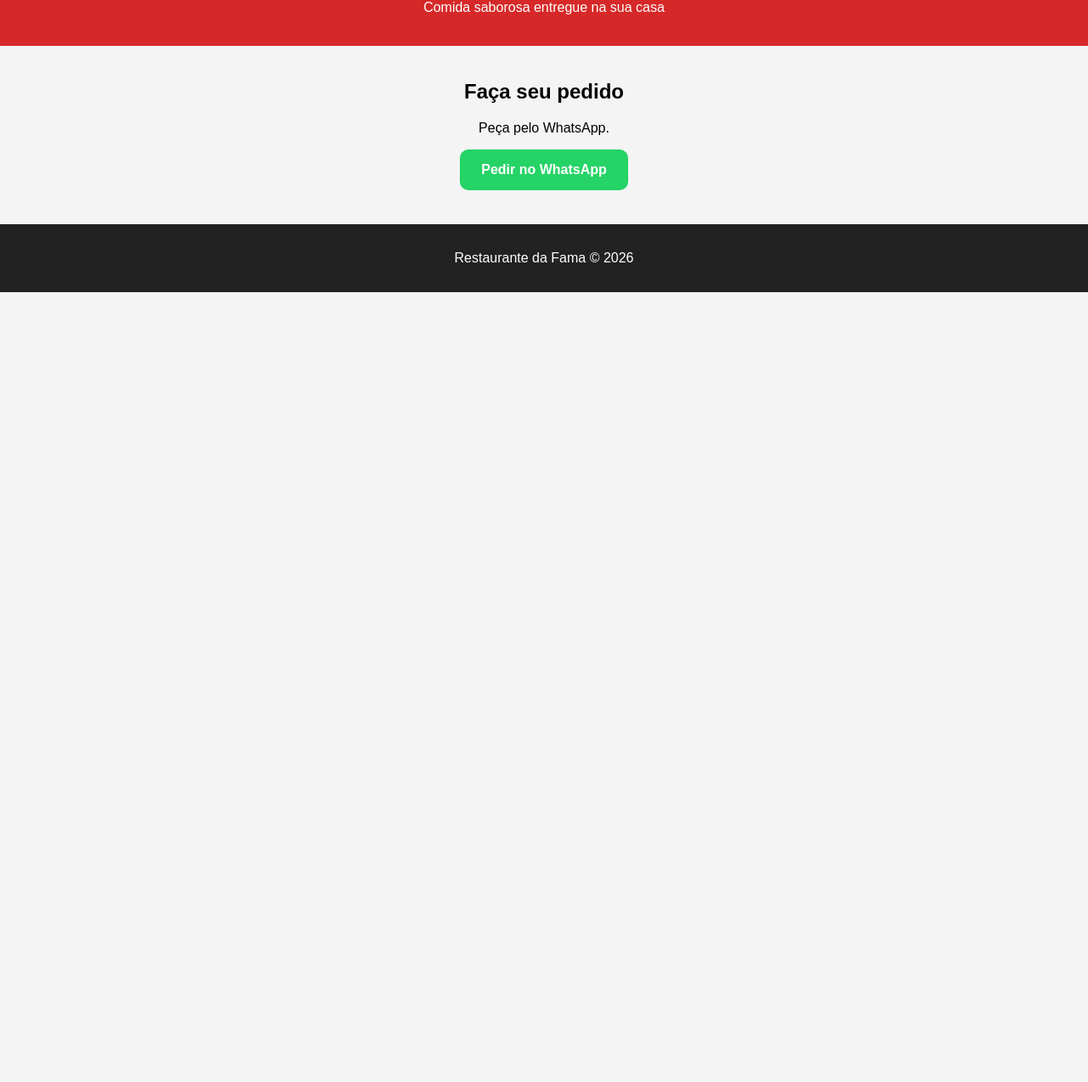
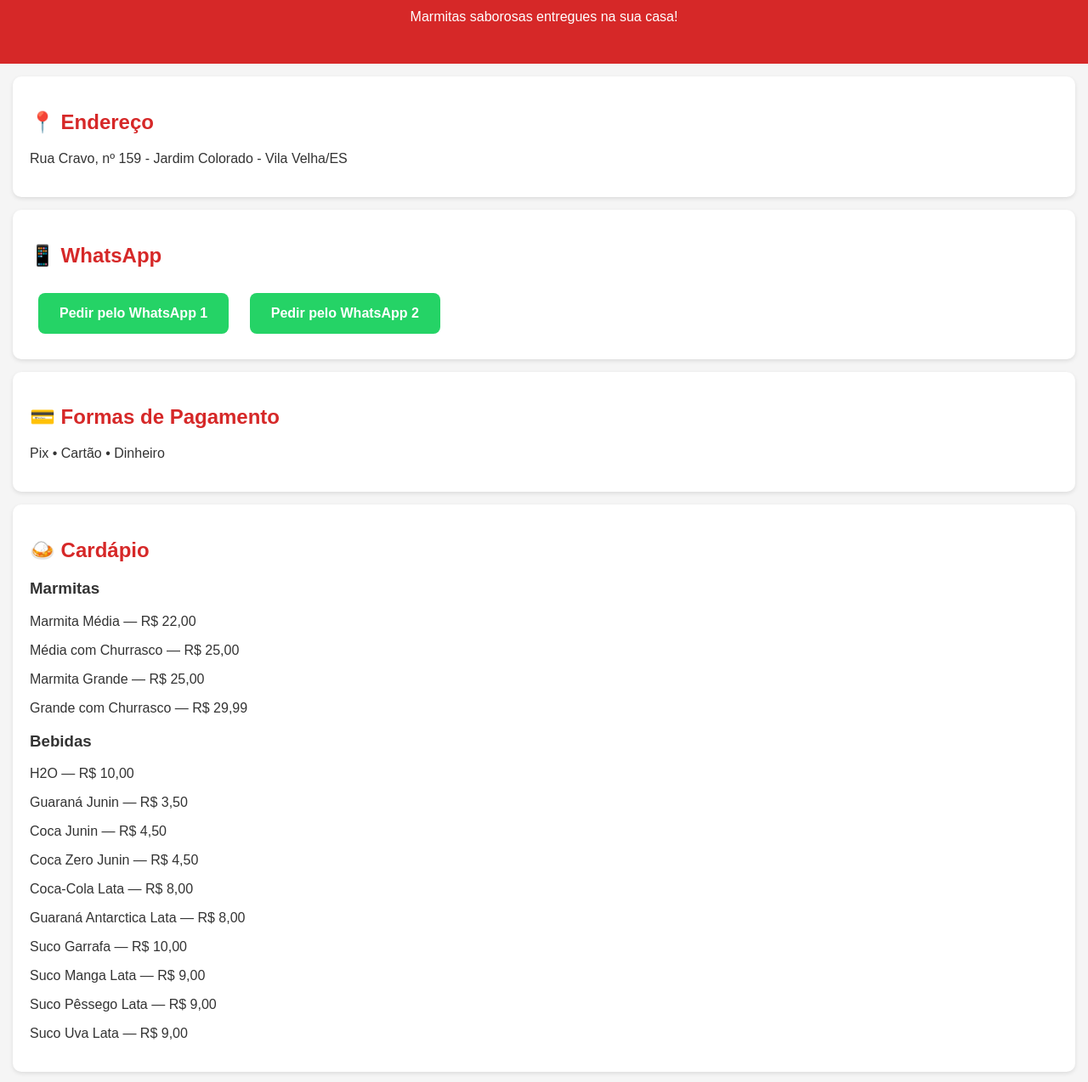
Before and after one commit to famadelivery/-restaurante-da-fama, a plain HTML site: page index.html in a window 1280 px wide. Shown: the part 100-1374 px from the top of the page at 85% size. Before the commit the page ends 800 px from the top, so only its background shows below. Drawn offline with Linux system fonts and the light colour scheme.

Commit message:
Enhance index.html with new sections and styles
Updated content and styles in index.html for improved presentation and added new sections.

```diff
--- a/index.html
+++ b/index.html
@@ -4,53 +4,131 @@
 <meta charset="UTF-8">
 <meta name="viewport" content="width=device-width, initial-scale=1.0">
 <title>Restaurante da Fama</title>
+
 <style>
 body{
 font-family:Arial,sans-serif;
 margin:0;
-padding:0;
-background:#f4f4f4;
-text-align:center;
+background:#f5f5f5;
+color:#333;
 }
+
 header{
 background:#d62828;
 color:white;
+padding:30px;
+text-align:center;
+}
+
+section{
+background:white;
+margin:15px;
 padding:20px;
+border-radius:10px;
+box-shadow:0 2px 5px rgba(0,0,0,0.1);
 }
-section{
-padding:20px;
+
+h2{
+color:#d62828;
 }
+
 .botao{
 display:inline-block;
+background:#25D366;
+color:white;
 padding:15px 25px;
-background:#25d366;
-color:white;
 text-decoration:none;
-border-radius:10px;
+border-radius:8px;
 font-weight:bold;
+margin:10px;
 }
+
 footer{
 background:#222;
 color:white;
-padding:15px;
+text-align:center;
+padding:20px;
 margin-top:20px;
 }
 </style>
 </head>
+
 <body>
 
 <header>
-<h1>Restaurante da Fama</h1>
-<p>Comida saborosa entregue na sua casa</p>
+<h1>🍽️ Restaurante da Fama</h1>
+<p>Marmitas saborosas entregues na sua casa!</p>
 </header>
 
 <section>
-<h2>Faça seu pedido</h2>
-<p>Peça pelo WhatsApp.</p>
+<h2>📍 Endereço</h2>
+<p>Rua Cravo, nº 159 - Jardim Colorado - Vila Velha/ES</p>
+</section>
 
-<a class="botao" href="https://wa.me/5500000000000">
-Pedir no WhatsApp
+<section>
+<h2>📱 WhatsApp</h2>
+
+<a class="botao" href="https://wa.me/5527997363750">
+Pedir pelo WhatsApp 1
 </a>
+
+<a class="botao" href="https://wa.me/5527996092474">
+Pedir pelo WhatsApp 2
+</a>
+</section>
+
+<section>
+<h2>💳 Formas de Pagamento</h2>
+<p>Pix • Cartão • Dinheiro</p>
+</section>
+
+<section>
+<h2>🍛 Cardápio</h2>
+
+<h3>Marmitas</h3>
+
+<p>Marmita Média — R$ 22,00</p>
+<p>Média com Churrasco — R$ 25,00</p>
+<p>Marmita Grande — R$ 25,00</p>
+<p>Grande com Churrasco — R$ 29,99</p>
+
+<h3>Bebidas</h3>
+
+<p>H2O — R$ 10,00</p>
+<p>Guaraná Junin — R$ 3,50</p>
+<p>Coca Junin — R$ 4,50</p>
+<p>Coca Zero Junin — R$ 4,50</p>
+<p>Coca-Cola Lata — R$ 8,00</p>
+<p>Guaraná Antarctica Lata — R$ 8,00</p>
+<p>Suco Garrafa — R$ 10,00</p>
+<p>Suco Manga Lata — R$ 9,00</p>
+<p>Suco Pêssego Lata — R$ 9,00</p>
+<p>Suco Uva Lata — R$ 9,00</p>
+
+</section>
+
+<section>
+<h2>🚚 Taxa de Entrega</h2>
+
+<p><strong>R$ 3,00</strong> - Jardim Colorado, Vila Nova e Santa Mônica</p>
+
+<p><strong>R$ 5,00</strong> - Ibes, Santa Inês e Cocal</p>
+
+<p><strong>R$ 7,00</strong> - Santa Rita, 1º de Maio, Alecrim, Pedra dos Búzios, Garrido, Vale Encantado, Paul e demais regiões de Vila Velha</p>
+
+<p><strong>R$ 8,00</strong> - São Torquato</p>
+
+</section>
+
+<section>
+<h2>🔥 Pratos Destaque</h2>
+
+<p>🥩 Carne Assada</p>
+<p>🥩 Medalhão de Boi</p>
+<p>🥩 Churrasco Especial</p>
+
+<p>Fotos disponíveis no restaurante.</p>
+
 </section>
 
 <footer>
```
